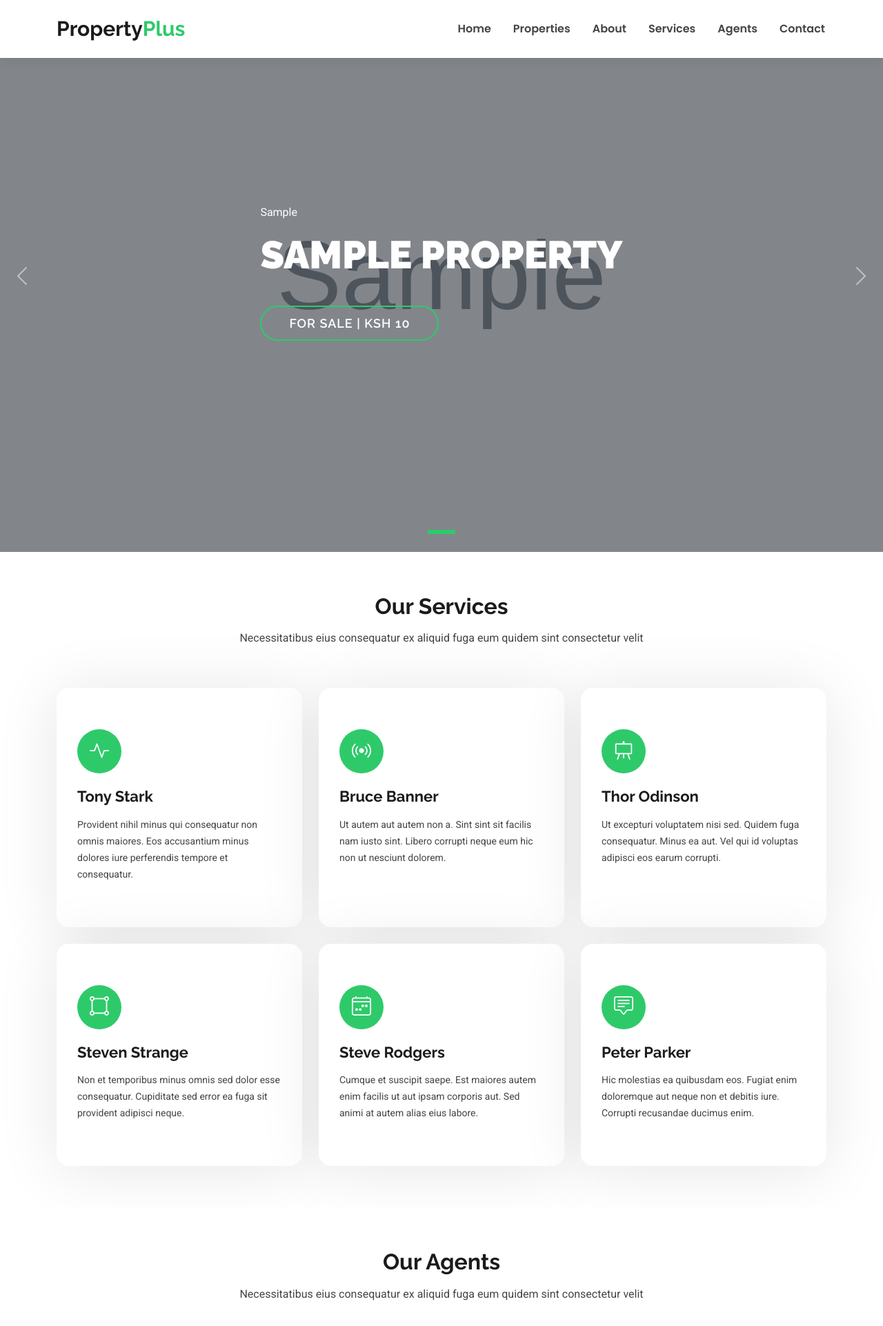
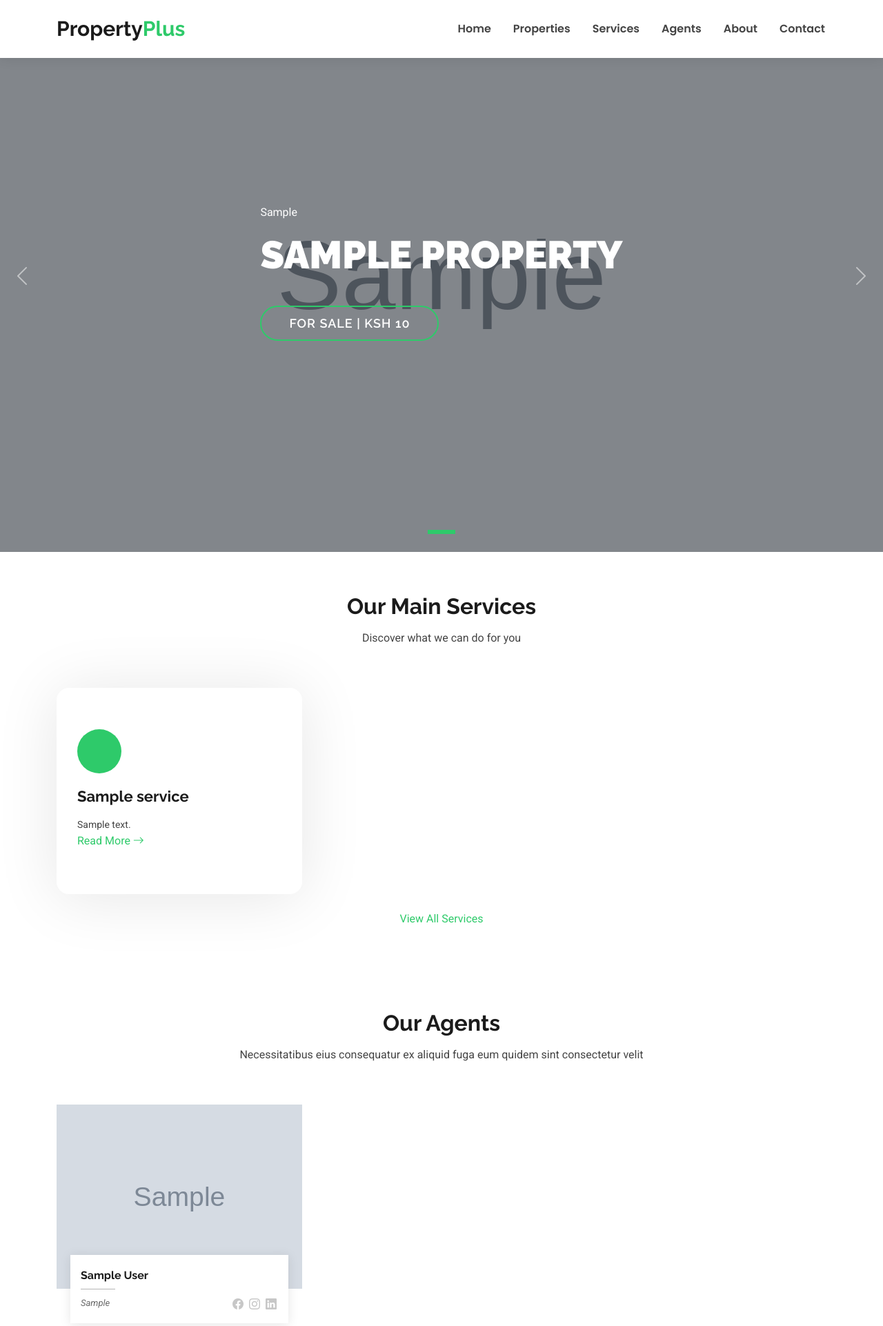
Before and after one commit to harizonelopez/EstateAgency, a Django app: page / in a window 1280 px wide. Shown: the top 1922 px of the page at 69% size. Run offline with Django 5.2, Linux system fonts and the light colour scheme; tables that the repository leaves empty hold one stand-in row (values such as "Sample post"); grey boxes marked "Sample" are stand-in pictures; some libraries are stand-ins or nearby versions.

Commit message:
Add service model, views and templates for better perfomance

```diff
--- a/core/views.py
+++ b/core/views.py
@@ -9,13 +9,19 @@ def home(request):
         is_available=True
     ) [:3]
 
-    agents = Agent.objects.filter(is_active=True) [:3]
+    agents = Agent.objects.filter(
+        is_active=True
+    ) [:3]
+
+    services = Service.objects.filter(
+        is_active=True
+    ) [:3]
 
     context = {
         'featured_properties': featured_properties,
         'agents': agents,
+        'services': services,
     }
-
     return render(request, 'core/index.html', context)
 
 def services(request):
--- a/templates/base.html
+++ b/templates/base.html
@@ -47,9 +47,9 @@
                 <ul>
                     <li><a href="{% url 'core:home' %}">Home</a></li>
                     <li><a href="{% url 'properties:list' %}">Properties</a></li>
-                    <li><a href="#">About</a></li>
                     <li><a href="{% url 'core:services' %}">Services</a></li>
                     <li><a href="{% url 'core:home' %}">Agents</a></li>
+                    <li><a href="#">About</a></li>
                     <li><a href="#">Contact</a></li>
                 </ul>
                 <i class="mobile-nav-toggle d-xl-none bi bi-list"></i>
--- a/templates/core/index.html
+++ b/templates/core/index.html
@@ -93,85 +93,45 @@
 <section id="services" class="services section">
     <!-- Section Title -->
     <div class="container section-title" data-aos="fade-up">
-            <h2>Our Services</h2>
-            <p>Necessitatibus eius consequatur ex aliquid fuga eum quidem sint consectetur velit</p>
+        <h2>Our Main Services</h2>
+        <p>Discover what we can do for you</p>
     </div>
+
     <div class="container">
         <div class="row gy-4">
-                <div class="col-lg-4 col-md-6" data-aos="fade-up" data-aos-delay="100">
-                    <div class="service-item  position-relative">
-                        <div class="icon">
-                            <i class="bi bi-activity"></i>
-                        </div>
-                        <a href="service-details.html" class="stretched-link">
-                            <h3>Tony Stark</h3>
-                        </a>
-                        <p>Provident nihil minus qui consequatur non omnis maiores. Eos accusantium minus dolores iure perferendis tempore et consequatur.</p>
-                    </div>
-                </div><!-- End Service 1 -->
-
-                <div class="col-lg-4 col-md-6" data-aos="fade-up" data-aos-delay="200">
+            {% for service in services %}
+                <div class="col-lg-4 col-md-6" data-aos="fade-up" data-aos-delay="{{ forloop.counter0|add:1 }}00">
                     <div class="service-item position-relative">
                         <div class="icon">
-                            <i class="bi bi-broadcast"></i>
+                            <i class="bi {{ service.icon }}"></i>
                         </div>
-                        <a href="service-details.html" class="stretched-link">
-                            <h3>Bruce Banner</h3>
+
+                        <h3>{{ service.title }}</h3>
+                        <p>{{ service.short_description }}</p>
+
+                        <a href="{% url 'core:service_detail' service.slug %}" class="readmore stretched-link">
+                            <span>Read More</span>
+                            <i class="bi bi-arrow-right"></i>
                         </a>
-                        <p>Ut autem aut autem non a. Sint sint sit facilis nam iusto sint. Libero corrupti neque eum hic non ut nesciunt dolorem.</p>
-                    </div>
-                </div><!-- End Service 2 -->
-
-                <div class="col-lg-4 col-md-6" data-aos="fade-up" data-aos-delay="300">
-                    <div class="service-item position-relative">
-                        <div class="icon">
-                            <i class="bi bi-easel"></i>
-                        </div>
-                        <a href="service-details.html" class="stretched-link">
-                            <h3>Thor Odinson</h3>
-                        </a>
-                        <p>Ut excepturi voluptatem nisi sed. Quidem fuga consequatur. Minus ea aut. Vel qui id voluptas adipisci eos earum corrupti.</p>
-                    </div>
-                </div><!-- End Service 3 -->
-
-                <div class="col-lg-4 col-md-6" data-aos="fade-up" data-aos-delay="400">
-                    <div class="service-item position-relative">
-                        <div class="icon">
-                            <i class="bi bi-bounding-box-circles"></i>
-                        </div>
-                        <a href="service-details.html" class="stretched-link">
-                            <h3>Steven Strange</h3>
-                        </a>
-                        <p>Non et temporibus minus omnis sed dolor esse consequatur. Cupiditate sed error ea fuga sit provident adipisci neque.</p>
-                    </div>
-                </div><!-- End Service 4 -->
-
-                <div class="col-lg-4 col-md-6" data-aos="fade-up" data-aos-delay="500">
-                    <div class="service-item position-relative">
-                        <div class="icon">
-                            <i class="bi bi-calendar4-week"></i>
-                        </div>
-                        <a href="service-details.html" class="stretched-link">
-                            <h3>Steve Rodgers</h3>
-                        </a>
-                        <p>Cumque et suscipit saepe. Est maiores autem enim facilis ut aut ipsam corporis aut. Sed animi at autem alias eius labore.</p>
-                    </div>
-                </div><!-- End Service 5 -->
-
-                <div class="col-lg-4 col-md-6" data-aos="fade-up" data-aos-delay="600">
-                    <div class="service-item position-relative">
-                        <div class="icon">
-                            <i class="bi bi-chat-square-text"></i>
-                        </div>
-                        <a href="service-details.html" class="stretched-link">
-                            <h3>Peter Parker</h3>
-                        </a>
-                        <p>Hic molestias ea quibusdam eos. Fugiat enim doloremque aut neque non et debitis iure. Corrupti recusandae ducimus enim.</p>
-                    </div>
-                </div><!-- End Service 6 -->
                     </div>
                 </div>
-    </section><!-- /Services Section -->
+
+            {% empty %}
+                <div class="col-12 text-center">
+                    <h3>No services available</h3>
+                    <p>Our services will be listed here soon.</p>
+                </div>
+            {% endfor %}
+        </div>
+
+        <div class="text-center mt-4" data-aos="fade-up">
+            <a href="{% url 'core:services' %}" class="btn-get-started">
+                View All Services
+            </a>
+        </div>
+    </div>
+</section>
+<!-- /Services Section -->
 
 <!-- Featured Properties Section --
 <section id="featured-properties" class="real-estate section">
```
Also changed, not shown: templates/core/service_detail.html (+9 -2 lines). Lines whose indentation alone changed are shown as unchanged.
